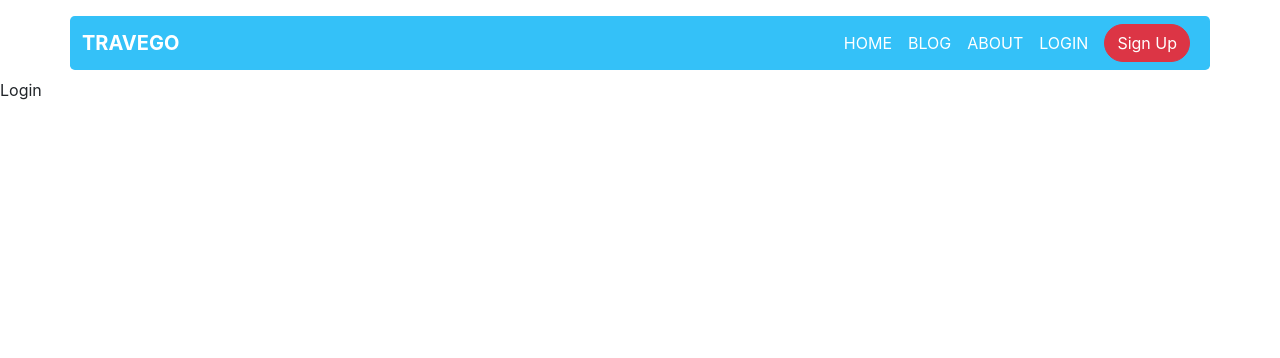
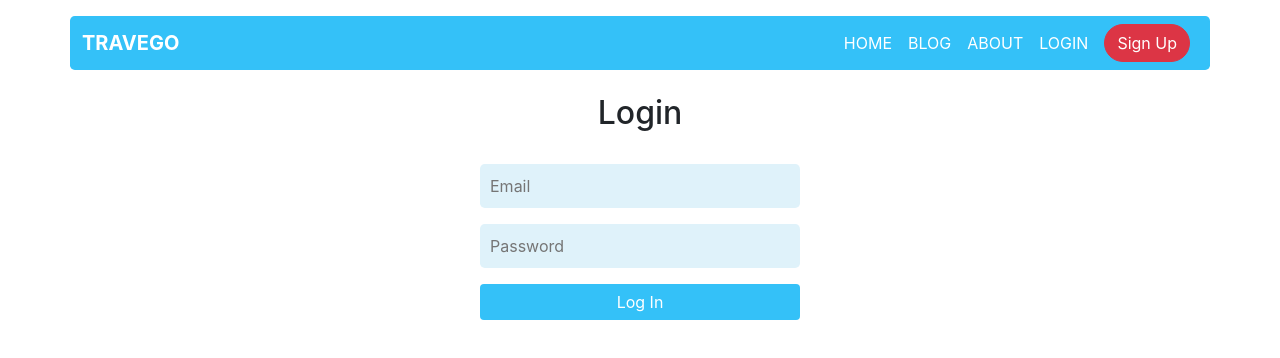
Before and after one commit to habib-sc/travego, a React (Create React App) app: page /login in a window 1280 px wide. Shown: the top 358 px of the page. Built offline with nearby package versions, Linux system fonts and the light colour scheme.

Commit message:
Minor change in register and done login with email and password

```diff
--- a/src/components/Pages/Login/Login.js
+++ b/src/components/Pages/Login/Login.js
@@ -1,9 +1,77 @@
-import React from 'react';
+import React, { useState } from 'react';
+import { useSignInWithEmailAndPassword } from 'react-firebase-hooks/auth';
+import { useNavigate } from 'react-router-dom';
+import auth from '../../../firebase.init';
 
 const Login = () => {
+
+    // User Information hook
+    const [userInfo, setUserInfo] = useState({
+        email: '',
+        password: ''
+    });
+
+    const [errors, setErrors] = useState({
+        emailError: '',
+        passwordError: '',
+        hookError: ''
+    });
+
+    const navigate = useNavigate();
+
+    const [
+        signInWithEmailAndPassword,
+        user,
+        loading,
+        error,
+    ] = useSignInWithEmailAndPassword(auth);
+
+    const handleEmail = e => {
+        const emailRegEx = /^(([^<>()\[\]\\.,;:\s@"]+(\.[^<>()\[\]\\.,;:\s@"]+)*)|(".+"))@((\[[0-9]{1,3}\.[0-9]{1,3}\.[0-9]{1,3}\.[0-9]{1,3}])|(([a-zA-Z\-0-9]+\.)+[a-zA-Z]{2,}))$/;
+
+        const validEmail = emailRegEx.test(e.target.value);
+        if (validEmail) {
+            setUserInfo({ ...userInfo, email: e.target.value });
+            setErrors({...errors, emailError: ''})
+        }else{
+            setErrors({...errors, emailError: 'Invalid Email!'});
+        }
+    }
+    const handlePassword = e => {
+        const passwordRegEx = /.{6,}/;
+        const validPassword = passwordRegEx.test(e.target.value);
+
+        if (validPassword) {
+            setUserInfo({ ...userInfo, password: e.target.value });
+            setErrors({...errors, passwordError: ''});
+        }else{
+            setErrors({...errors, passwordError: 'At least 6 character required!'})
+        }
+    }
+
+    // Handling Sign In form on submit
+    const handleLoginForm = e => {
+        e.preventDefault();
+        signInWithEmailAndPassword(userInfo.email, userInfo.password);
+        navigate('/');
+    }
+
     return (
         <div>
-            Login
+            <div className='text-center mt-3'>
+                <h2>Login</h2>
+            </div>
+            <form onSubmit={handleLoginForm} className='d-flex flex-column w-25 mx-auto mt-4'>
+                <input onChange={handleEmail} type="email" name='email' placeholder='Email' className='tg-form-input my-2 border-0 rounded-3' />
+                {errors.emailError &&
+                <p className='tg-input-error'>{errors.emailError}</p>
+                }
+                <input onChange={handlePassword} type="password" name='password' placeholder='Password' className='tg-form-input my-2 border-0 rounded-3' />
+                {errors.passwordError &&
+                <p className='tg-input-error'>{errors.passwordError}</p>
+                }
+                <button className='tg-submit-btn btn btn-primary border-0 mb-5 mt-2'>Log In</button>
+            </form>
         </div>
     );
 };
--- a/src/components/Pages/Register/Register.js
+++ b/src/components/Pages/Register/Register.js
@@ -83,7 +83,7 @@ const Register = () => {
                 <p className='tg-input-error'>{errors.passwordError}</p>
                 }
                 <input onChange={handleConfirmPassword} type="password" name='confirm-password' placeholder='Confirm Password' className='tg-form-input my-2 border-0 rounded-3' />
-                <button onChange={handleName} className='tg-submit-btn btn btn-primary border-0 mb-5 mt-2'>Sign Up</button>
+                <button className='tg-submit-btn btn btn-primary border-0 mb-5 mt-2'>Sign Up</button>
             </form>
         </div>
     );
```
